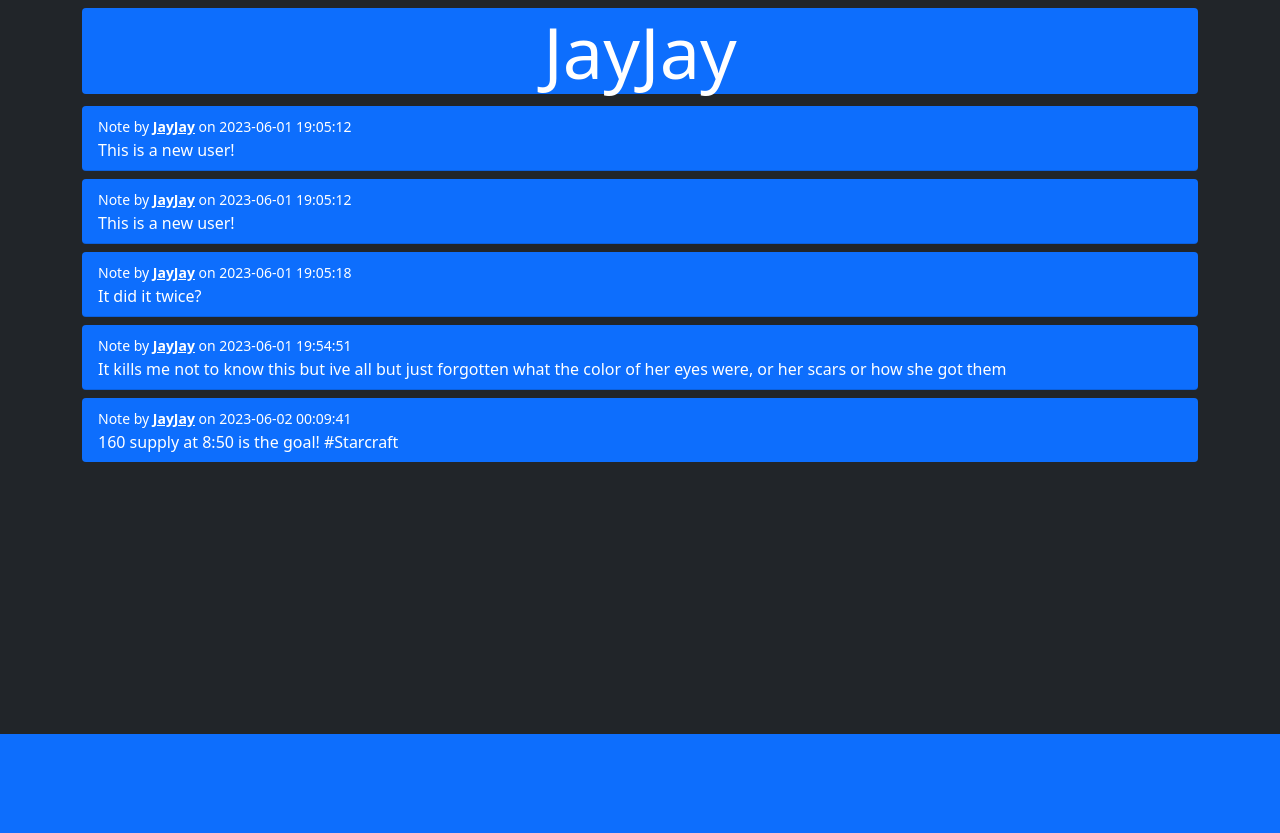
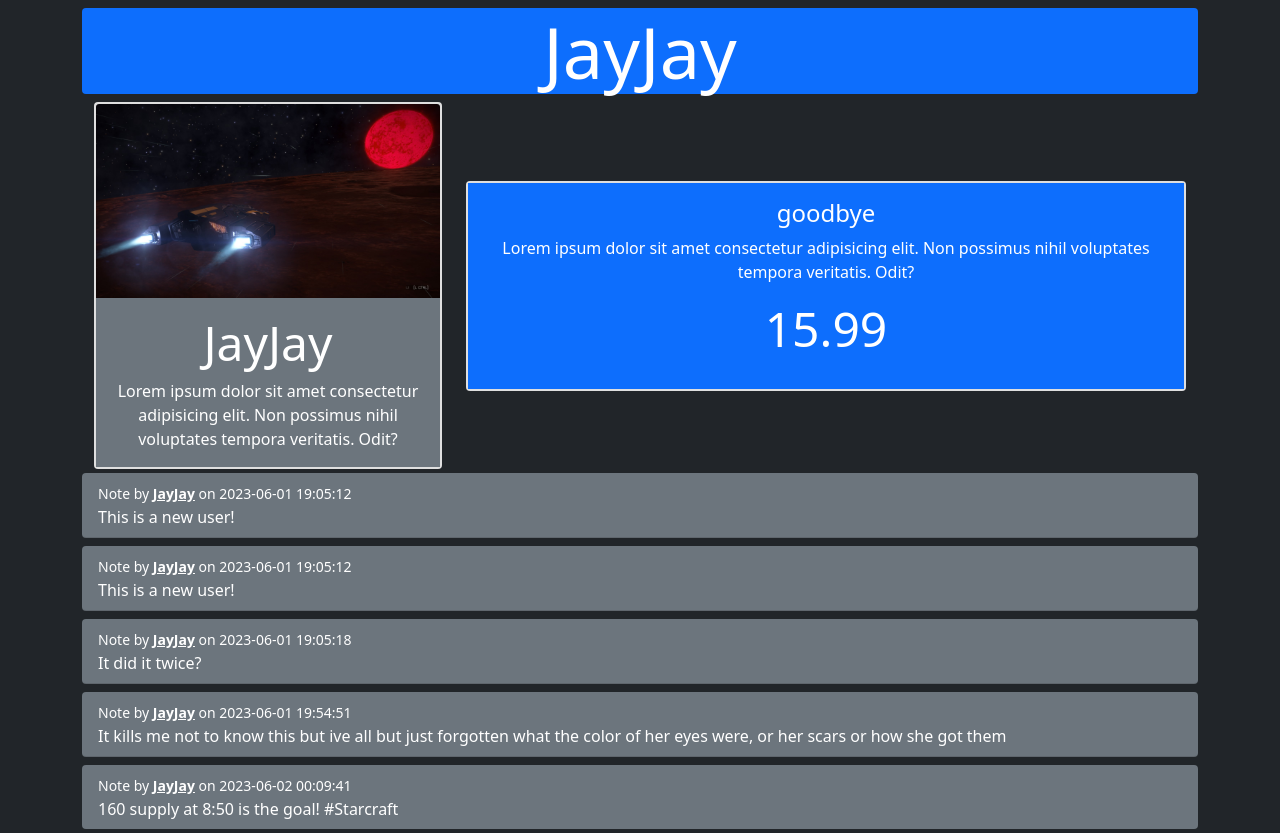
Before and after one commit to jashawnsyce/TestFlaskWebsite, a Flask app: a page that uses website/templates/user.html in a window 1280 px wide. Shown: the part 66-899 px from the top of the page. Before the commit the page ends 800 px from the top, so only its background shows below. Run offline with Flask 3, Linux system fonts and the light colour scheme; a user stored in the database is signed in.

Commit message:
added images and testing bootstrap cards for profile pages

```diff
--- a/website/templates/user.html
+++ b/website/templates/user.html
@@ -6,9 +6,35 @@
 <h1 class="display-2 text-center bg-primary rounded">
     {{ user.username }}
 </h1>
+<div class="container-lg">
+    <div class="text-center">
+        <div class="row align-items-center justify-content-center">
+
+            <div class="col-6 col-lg-4">
+                <div class="card border-2 ">
+                    <img src="../static/imgs/20181211013245_1.jpg" class="card-img-top" alt="{{user.username}}'s profile picture">
+                    <div class="card-body text-center bg-secondary">
+                        <h4 class="display-5">{{ user.username }}</h4>
+                        <p class="card-text">Lorem ipsum dolor sit amet consectetur adipisicing elit. Non possimus nihil voluptates tempora veritatis. Odit?</p>
+                    </div>
+                </div>
+            </div>
+            <div class="col-6 col-lg-8">
+                <div class="card border-2 ">
+                    <div class="card-body text-center bg-primary">
+                        <h4>goodbye</h4>
+                        <p class="card-text">Lorem ipsum dolor sit amet consectetur adipisicing elit. Non possimus nihil voluptates tempora veritatis. Odit?</p>
+                        <p class="display-5">15.99</p>
+                    </div>
+                </div>
+            </div>
+
+        </div>
+    </div>
+</div>
 <ul class="list-group list-group-flush" id="notes">
     {% for note in user.notes %}
-        <li class="list-group-item my-1 rounded bg-primary text-white">
+        <li class="list-group-item my-1 rounded bg-secondary text-white">
             <small>Note by <b><a class="text-white" href="{{ url_for('views.user', username=user.username) }}">{{user.username}}</a></b> on {{note.date}}</small>
             <br />
             <div class="justify-content-between">
```
Also changed, not shown: website/static/imgs/20181211013245_1.jpg (added), website/static/imgs/20181211013255_1.jpg (added), website/static/imgs/20181211013305_1.jpg (added).
